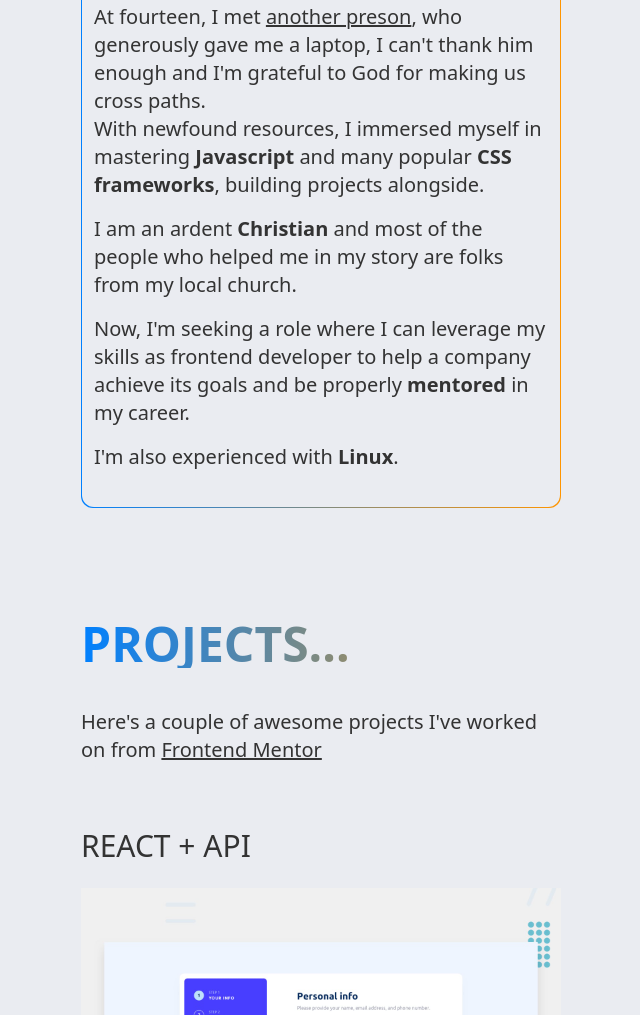
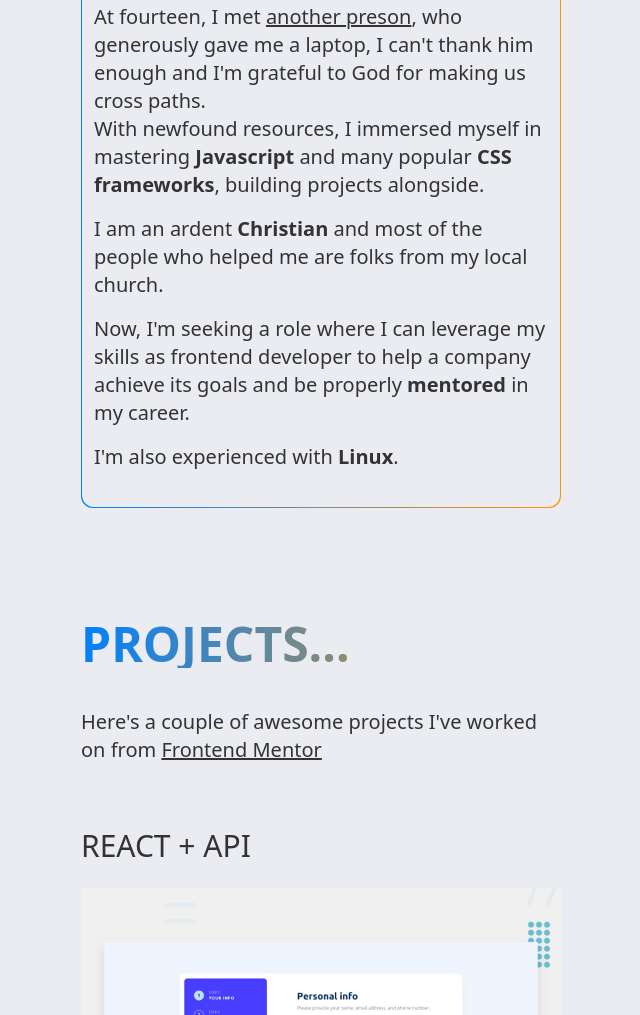
Before and after one commit to Seyi-Amusan/portfolio, a website: page index.html in a window 1280 px wide. Shown: the part 1698-2713 px from the top of the page, without its empty margins (319-959 px from the left). Drawn offline with nearby package versions, Linux system fonts and the light colour scheme.

Commit message:
Updated my story section

```diff
--- a/index.html
+++ b/index.html
@@ -60,7 +60,7 @@
                             With newfound resources,
                             I immersed myself in mastering <b>Javascript</b> and many popular <b>CSS frameworks</b>, building projects alongside.
                         </p>
-                        <p class="animate-on-scroll">I am an ardent <b>Christian</b> and most of the people who helped me in my story are folks from my local church.</p>
+                        <p class="animate-on-scroll">I am an ardent <b>Christian</b> and most of the people who helped me are folks from my local church.</p>
                         <p class="animate-on-scroll">Now, I'm seeking a role where I can leverage my skills as frontend developer to help a company achieve its goals and be properly <b>mentored</b> in my career.</p>
                         <p class="mb-0 animate-on-scroll">I'm also experienced with <b>Linux</b>.</p>
                     </div>
```
